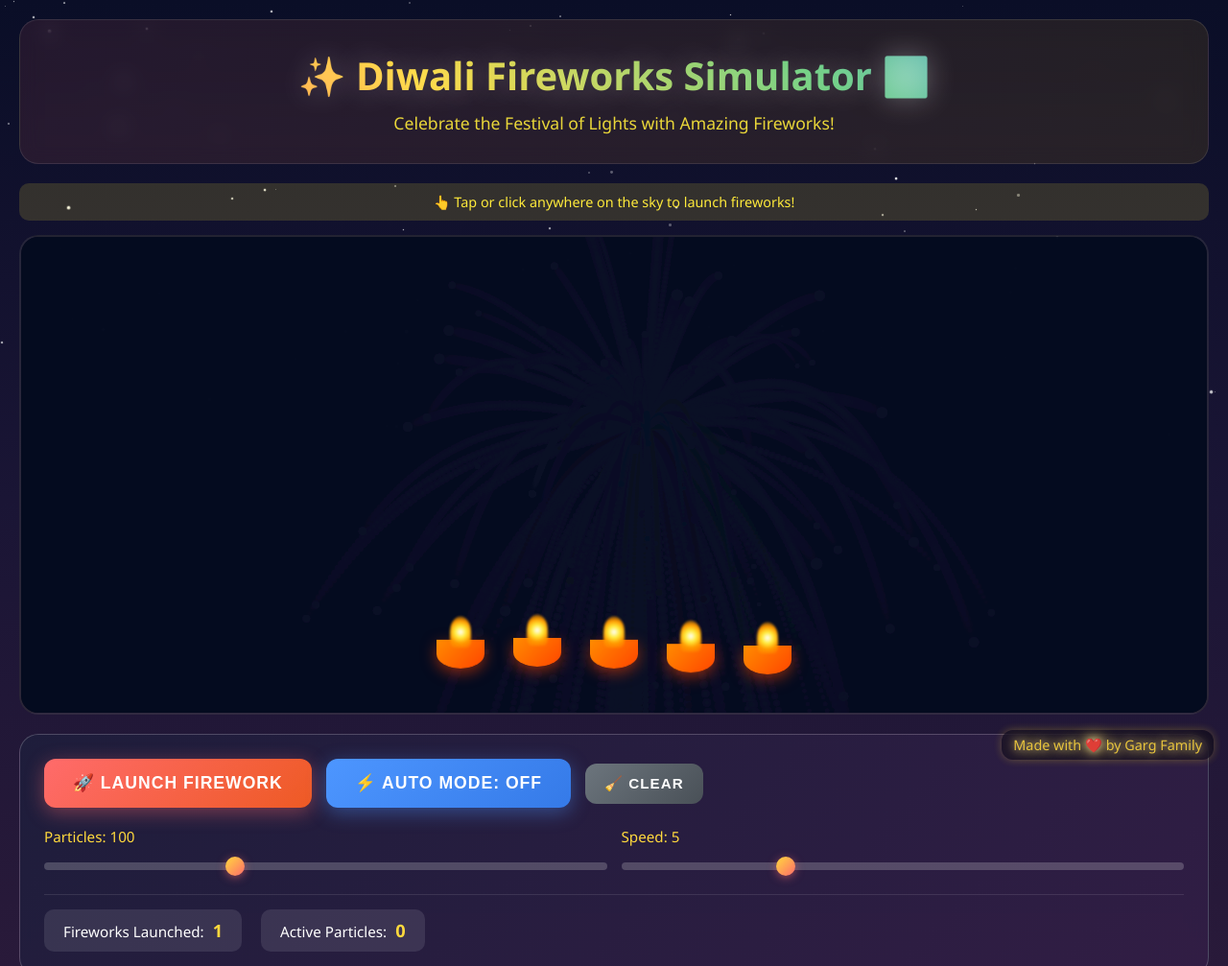
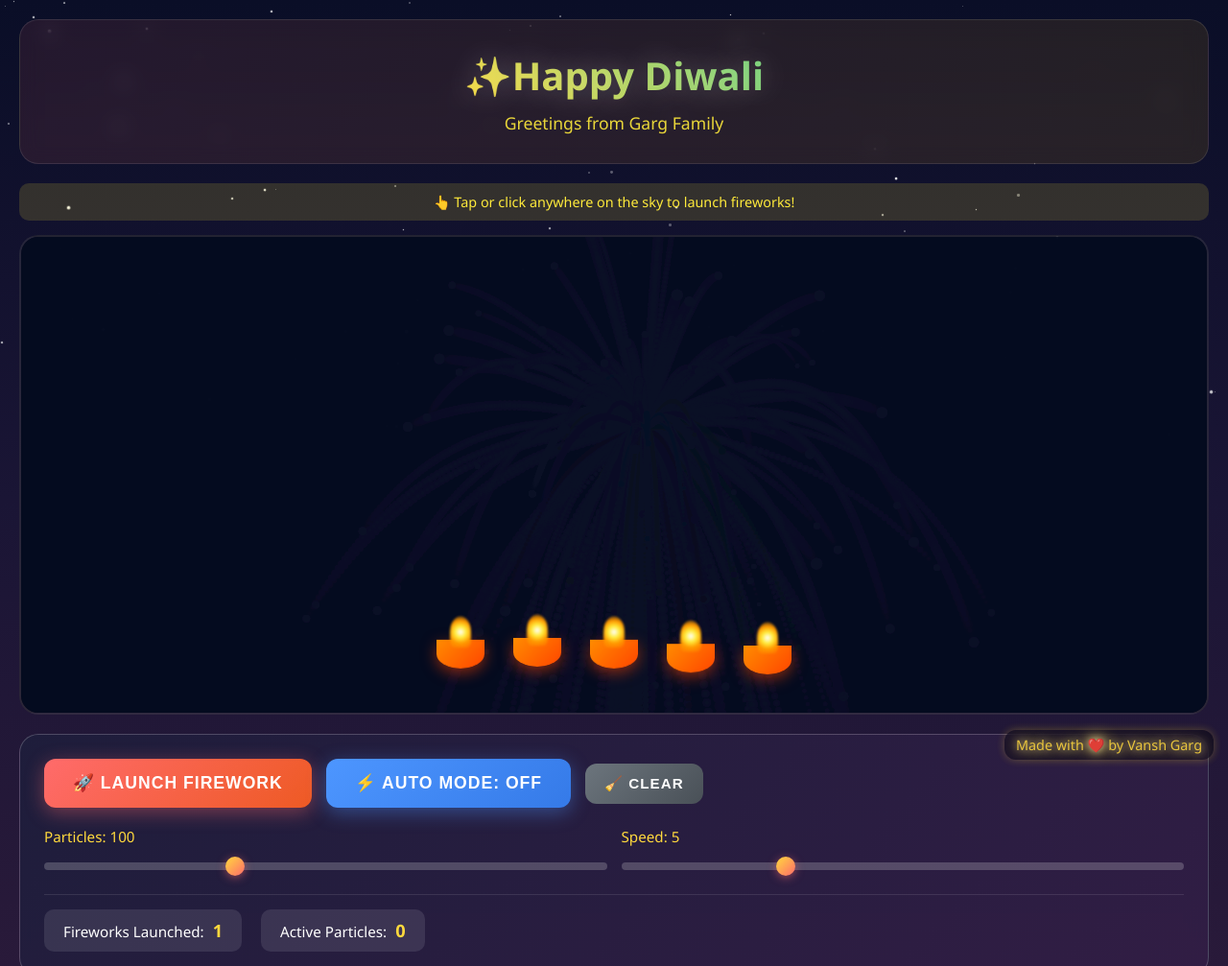
Before and after one commit to vanshsafe-site/diwali2025, a plain HTML site: page index.html in a window 1280 px wide. Shown: the top 1007 px of the page at 96% size. Drawn offline with Linux system fonts and the light colour scheme.

Commit message:
Add files via upload

```diff
--- a/index.html
+++ b/index.html
@@ -423,8 +423,8 @@
 
   <div class="container">
     <header>
-      <h1>✨ Diwali Fireworks Simulator 🎆</h1>
-      <p class="subtitle">Celebrate the Festival of Lights with Amazing Fireworks!</p>
+      <h1>✨Happy Diwali </h1>
+      <p class="subtitle">Greetings from Garg Family </p>
     </header>
 
     <div class="instruction">
@@ -484,7 +484,7 @@
     </div>
   </div>
   <footer class="footer">
-    Made with ❤️ by Garg Family
+    Made with ❤️ by Vansh Garg
   </footer>
 
 <script>
```
